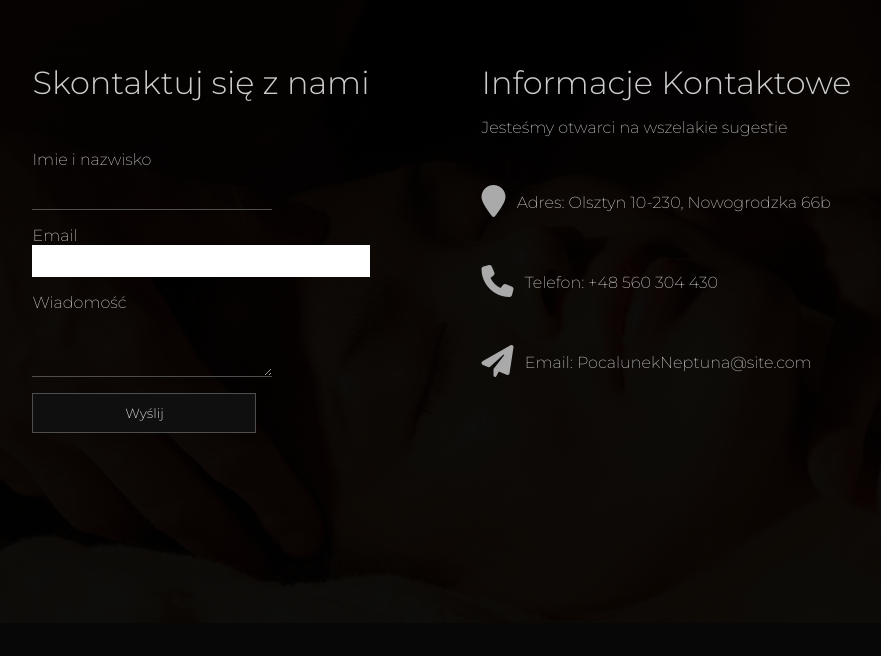
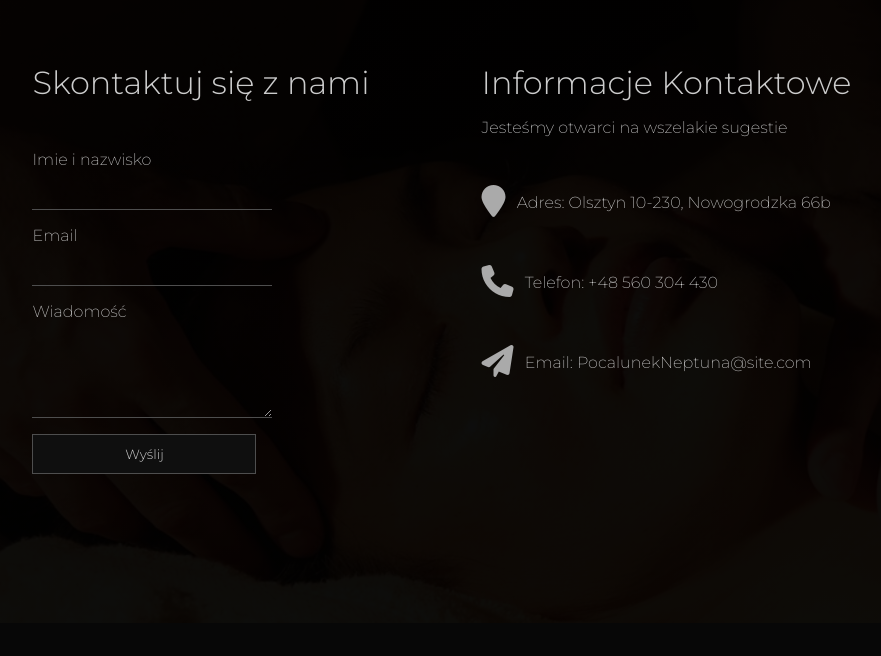
Before and after one commit to Vex0on/ICC_15_00, a Django app: page / in a window 1280 px wide. Shown: the part 3625-4281 px from the top of the page, without its empty margins (183-1064 px from the left). Run offline with Django 3.2, Linux system fonts and the light colour scheme.

Commit message:
Small css fix

```diff
--- a/SwimmingPoolSysProject/App/forms.py
+++ b/SwimmingPoolSysProject/App/forms.py
@@ -1,6 +1,7 @@
 from django import forms
+
 
 class ContactForm(forms.Form):
     name = forms.CharField(max_length=255)
     email = forms.EmailField(widget=forms.EmailInput)
-    message = forms.CharField(widget=forms.Textarea(attrs={'rows': 2, 'cols':25}))
+    message = forms.CharField(widget=forms.Textarea(attrs={'rows': 5, 'cols': 25}))
--- a/SwimmingPoolSysProject/static/css/index.css
+++ b/SwimmingPoolSysProject/static/css/index.css
@@ -227,7 +227,7 @@ body {
     margin-top: 1rem;
 }
 
-.contact > form > input[type="text"] {
+.contact > form > input[type="text"], input[type="email"] {
     background: none;
     border-bottom: 0.01rem solid rgb(78, 78, 78);
     width: 14rem;
@@ -236,9 +236,10 @@ body {
 
 .contact > form > textarea {
     background: none;
-    width: 13rem;
+    width: 14rem;
     border-bottom: 0.01rem solid rgb(78, 78, 78);
-    padding: 1rem;
+    padding: 0.5rem;
+    color: #ccc;
 }
 
 .contact > form > input[type="submit"] {
```
